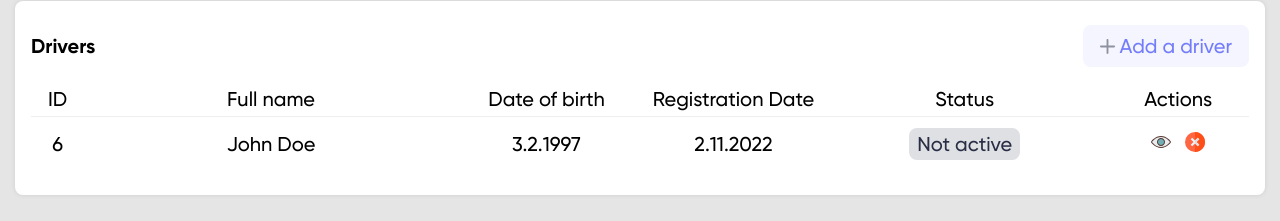
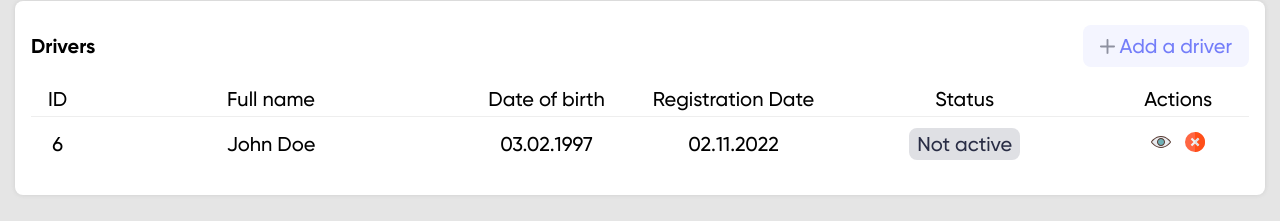
Before and after one commit to quarentyne/table-app, a React (Create React App) app: page /driver in a window 1280 px wide. Shown: the part 89-310 px from the top of the page. Built offline with nearby package versions, Linux system fonts and the light colour scheme.

Commit message:
change date rendering

```diff
--- a/src/components/driver/Driver.tsx
+++ b/src/components/driver/Driver.tsx
@@ -27,7 +27,10 @@ export const Driver = ({ driver }: IDriver): ReactElement => {
   const menuLang: ILanguageActions = useTypedSelector(lang => lang.language.language.actions);
 
   const renderDate = (date: Date): string => {
-    return (date.getDate() + '.' + (date.getMonth() + 1) + '.' + date.getFullYear());
+    let day = date.getDate();
+    let month = date.getMonth() + 1;
+    const checker = (value: number): string => '0' + value;
+    return ((day < 10 ? checker(day) : day) + '.' + (month < 10 ? checker(month) : month) + '.' + date.getFullYear());
   };
 
   return (
```
